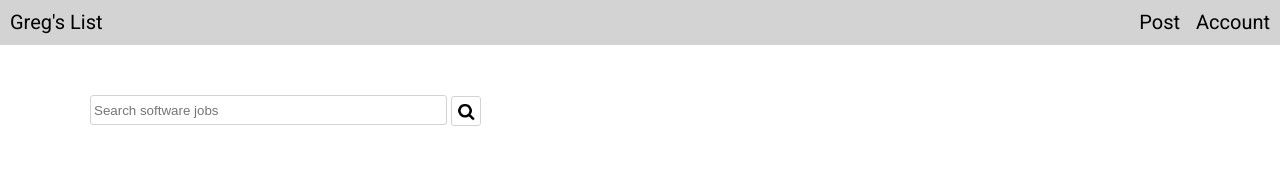
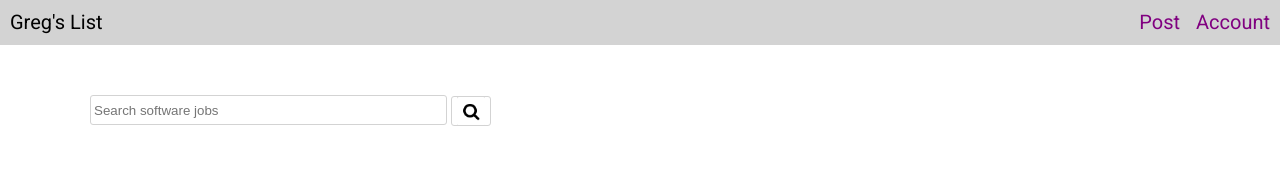
Before and after one commit to Pranay-sopho/Greg-s-List, a plain HTML site: page index.html in a window 1280 px wide. Shown: the top 172 px of the page. Drawn offline with Linux system fonts and the light colour scheme.

Commit message:
CSS Modified

```diff
--- a/Css/main.css
+++ b/Css/main.css
@@ -25,30 +25,25 @@ a:active {
 	color: red;
 }
 
-.list {
+.list, .post, .account {
 	font-family: 'Roboto', sans-serif;
-	color: black;
 	position: absolute;
-	left: 10px;
 	top: 10px;
 	font-size: 20px;
 }
 
+.list {
+	color: black;
+	left: 10px;
+}
+
 .post {
-	font-family: 'Roboto', sans-serif;
-	position: absolute;
-	color: black;
-	font-size: 20px;
-	top: 10px;
+	color: purple;
 	right: 100px;
 }
 
 .account {
-	font-family: 'Roboto', sans-serif;
-	position: absolute;
-	color: black;
-	font-size: 20px;
-	top: 10px;
+	color: purple;
 	right: 10px;
 }
 
@@ -70,8 +65,10 @@ form {
 	border: 1px solid lightgrey;
 	border-radius: 3px;
 	height: 30px;
-	width: 30px;
+	width: 40px;
 	margin-bottom: -11px;
+	padding-left: 5px;
+	padding-right: 5px;
 }
 
 .prev {
```
